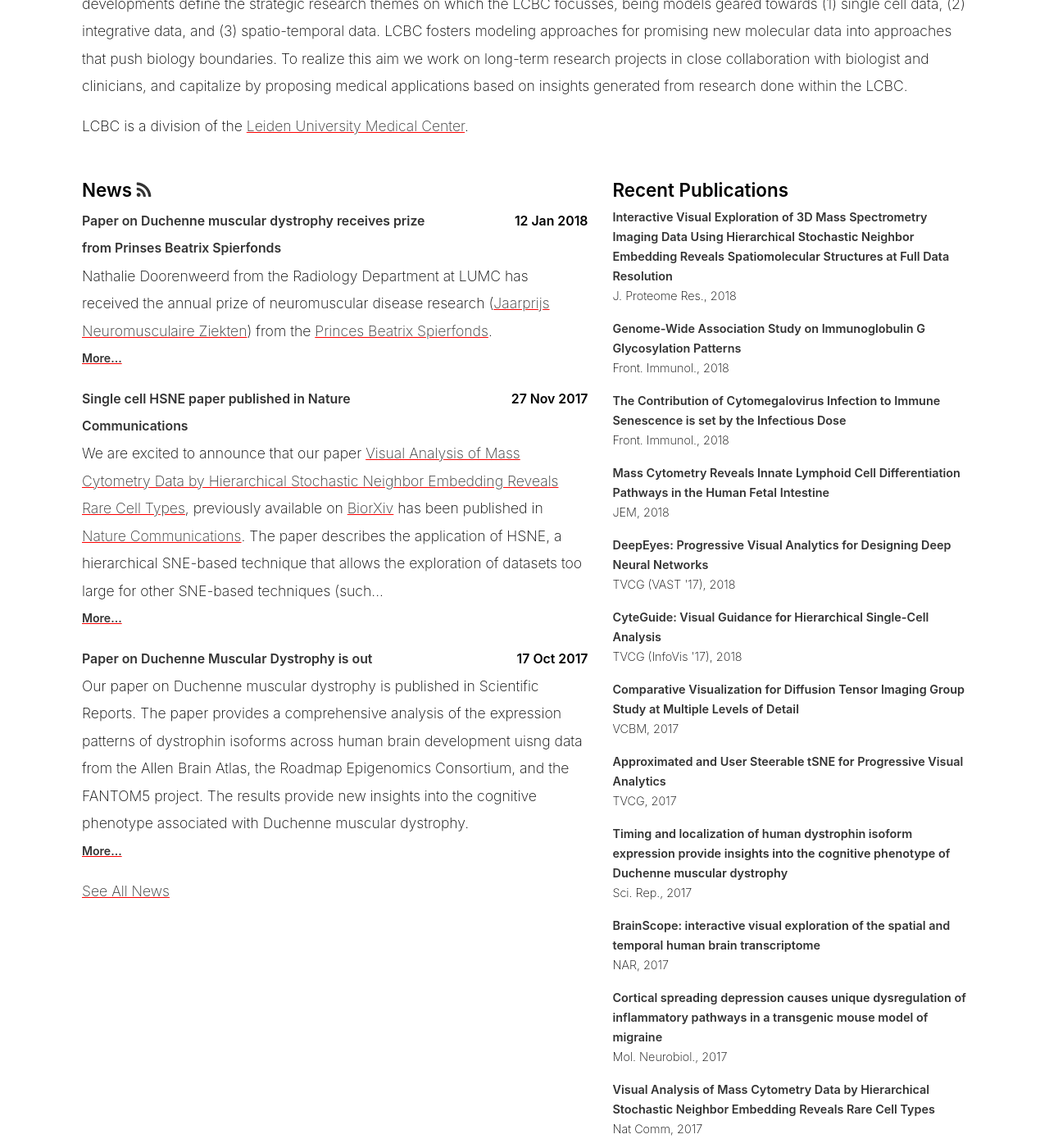
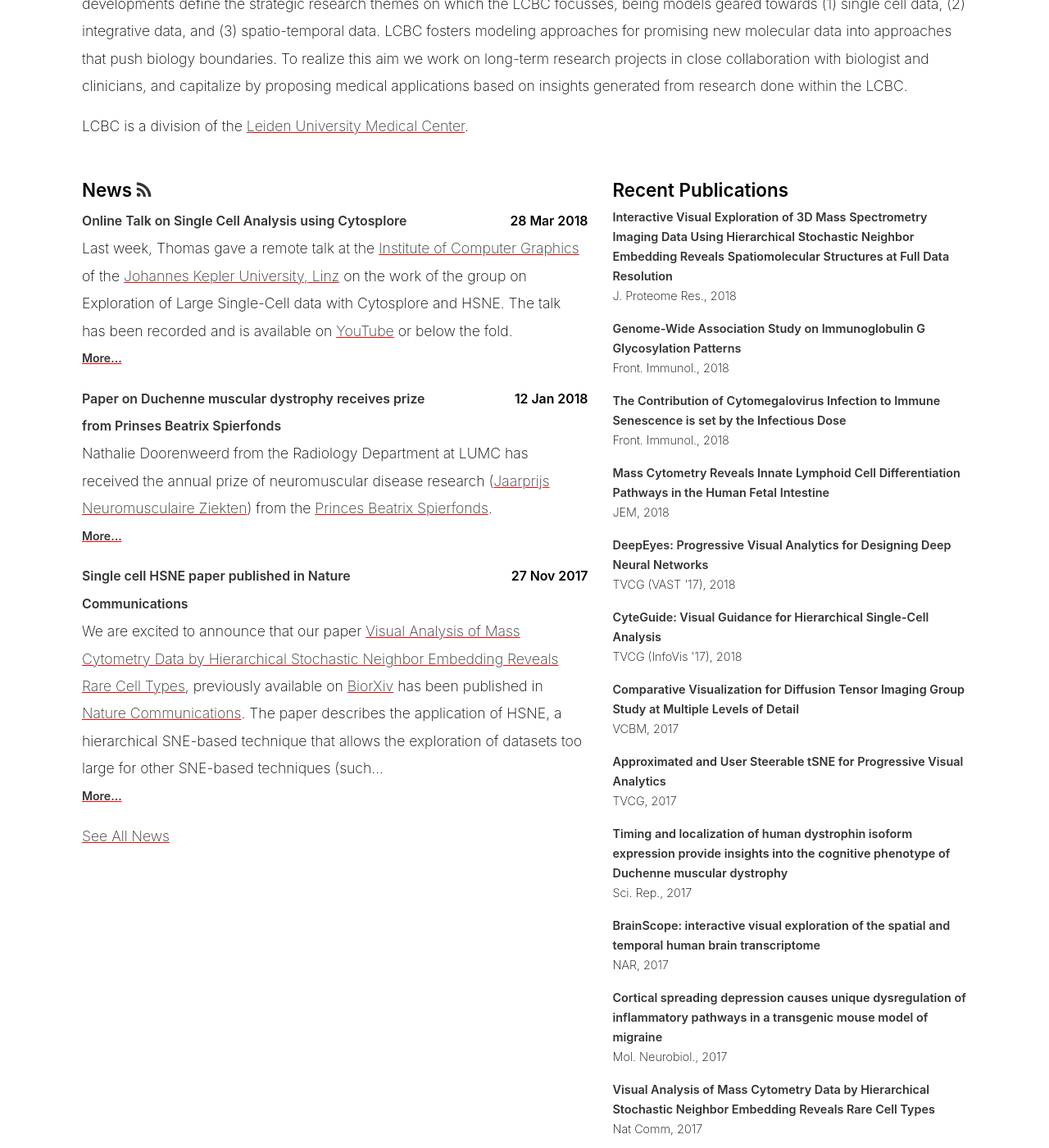
Before and after one commit to LeidenCBC/leidencbc.github.io, a Jekyll site: the page built from index.md, in a window 1280 px wide and 1400 px high, scrolled down 1050 px. Shown: the whole window at 82% size. Built offline with Jekyll 4.4.1, drawn with Linux system fonts in a browser that asks for light colours.

Commit message:
Adds news entry for Thomas' JKU talk, adds missing author field to some news entries

```diff
--- a/_posts/2018-01-16-SpierFonds.md
+++ b/_posts/2018-01-16-SpierFonds.md
@@ -8,7 +8,6 @@
 
 Nathalie won the award for her paper together with Ahmed Mahfouz on mapping the expression of dystrophin isoforms in the developing human brain. The paper was published in 2017 in Scientific Reports.
 
-You can read more about the award here: https://www.prinsesbeatrixspierfonds.nl/nathalie-doorenweerd-wint-jaarprijs-neuromusculaire-ziekten/
-
+You can read more about the award on the [website of the Princes Beatrix Spierfonds](https://www.prinsesbeatrixspierfonds.nl/nathalie-doorenweerd-wint-jaarprijs-neuromusculaire-ziekten/)
 
 You can check the paper here: [Timing and localization of human dystrophin isoform expression provide insights into the cognitive phenotype of Duchenne muscular dystrophy](/publications/2017_sr_DMD/)
--- /dev/null
+++ b/_posts/2018-03-28-jku_talk.md
@@ -0,0 +1,12 @@
+---
+layout: post
+title:  Online Talk on Single Cell Analysis using Cytosplore
+date:   2018-03-28 12:00:00
+author: hollt
+categories: press
+---
+Last week, Thomas gave a remote talk at the [Institute of Computer Graphics ](https://www.jku.at/en/institute-of-computer-graphics/){:target="_blank_"}  of the [Johannes Kepler University, Linz](https://www.jku.at/){:target="_blank_"} on the work of the group on Exploration of Large Single-Cell data with Cytosplore and HSNE. The talk has been recorded and is available on [YouTube](https://www.youtube.com/watch?v=dQnj3PejG6w){:target="_blank_"} or below the fold.
+
+<div class="embed-responsive embed-responsive-16by9">
+    <iframe src="https://www.youtube.com/embed/dQnj3PejG6w" frameborder="0" allowfullscreen></iframe>
+</div>
```
Also changed, not shown: _posts/2017-05-01-KSomics.md (+1 -0 lines), _posts/2017-09-19-Vis.md (+1 -0 lines), _posts/2017-11-27-NatComm.md (+1 -0 lines).
